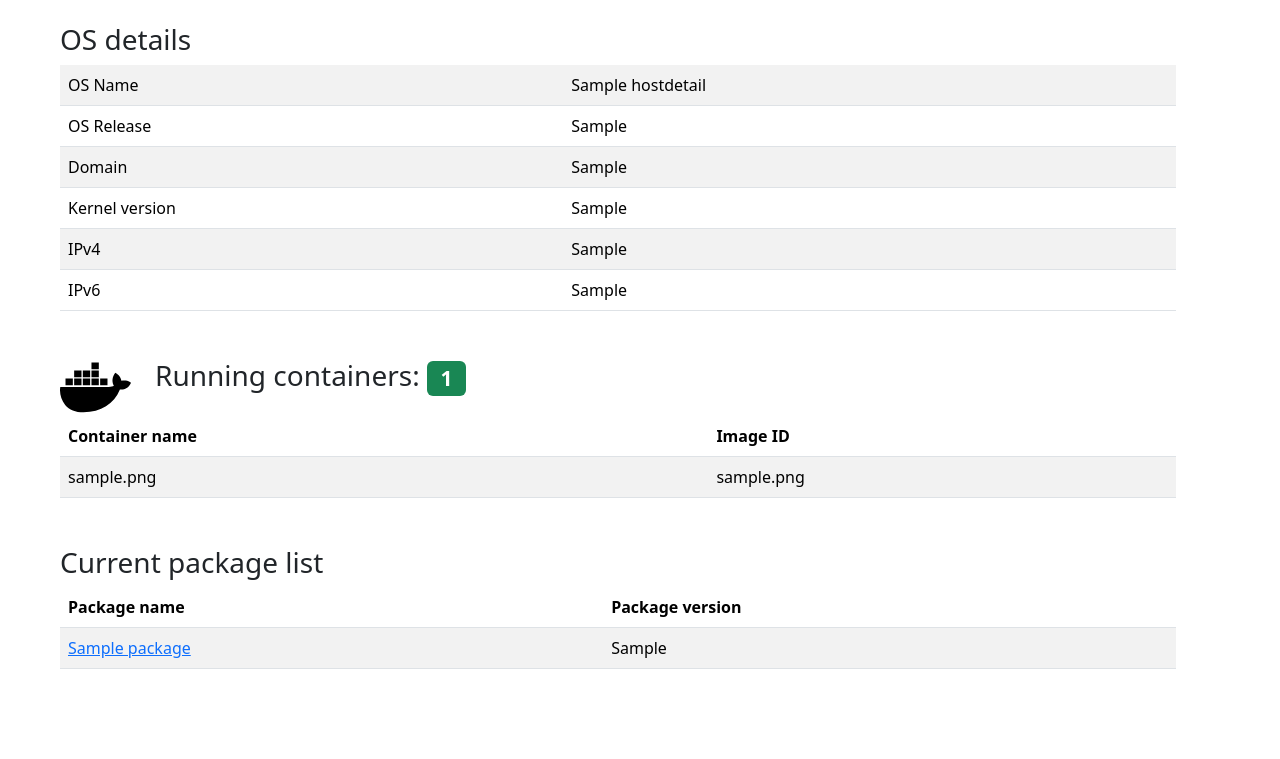
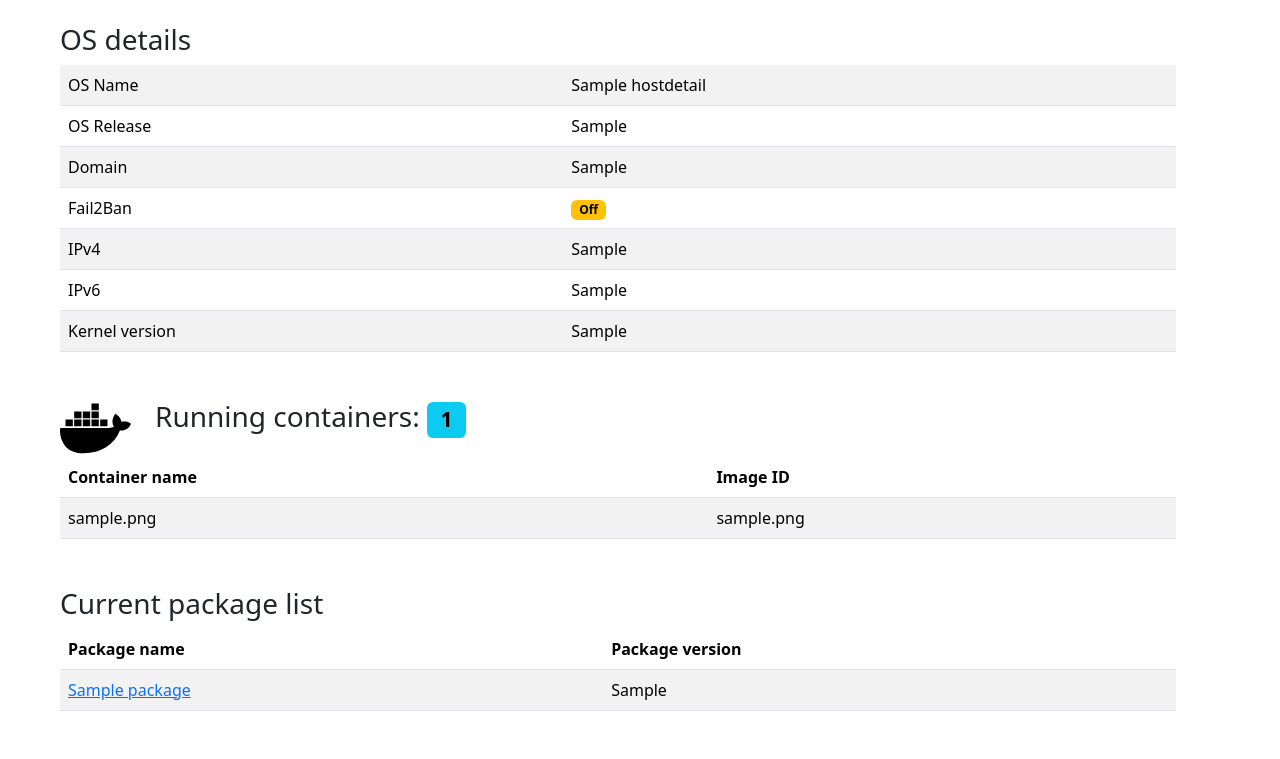
Before and after one commit to SUNET/hittade-server, a Django app: page /servers/host/1 in a window 1280 px wide. Shown: the part 167-926 px from the top of the page. Before the commit the page ends 836 px from the top, so only its background shows below. Run offline with Django 4.2, Linux system fonts and the light colour scheme; tables that the repository leaves empty hold one stand-in row (values such as "Sample post"); some libraries are stand-ins or nearby versions.

Commit message:
Saves and shows fail2ban status of each host

```diff
--- a/servers/models.py
+++ b/servers/models.py
@@ -16,6 +16,7 @@ class HostDetails(models.Model):
     cosmosrepourl = models.CharField(max_length=255, null=True, blank=True)
     ipv4 = models.CharField(max_length=255, null=True, blank=True)
     ipv6 = models.CharField(max_length=300, null=True, blank=True)
+    fail2ban = models.BooleanField(default=False)
 
 
 class Package(models.Model):
--- a/servers/templates/servers/host.html
+++ b/servers/templates/servers/host.html
@@ -24,8 +24,11 @@
                 <td>{{ details.domain }}</td>
             </tr>
             <tr>
-                <td>Kernel version</td>
-                <td>{{ details.rkr }}</td>
+                <td>Fail2Ban</td>
+                <td>{% if details.fail2ban %} <span class="badge text-bg-success">On</span><span
+                        class="visually-hidden">On</span>
+                    {% else %} <span class="badge text-bg-warning">Off</span><span class="visually-hidden">Off</span>
+                    {% endif %}</td>
             </tr>
             <tr>
                 <td>IPv4</td>
@@ -34,6 +37,10 @@
             <tr>
                 <td>IPv6</td>
                 <td>{{ details.ipv6 }}</td>
+            </tr>
+            <tr>
+                <td>Kernel version</td>
+                <td>{{ details.rkr }}</td>
             </tr>
 
 
@@ -51,7 +58,7 @@
             </svg>
         </div>
         <div class="col col-11">
-            <h3 class="md-2">Running containers: <span class="badge text-bg-success">{{ containers|length }}
+            <h3 class="md-2">Running containers: <span class="badge text-bg-info">{{ containers|length }}
                 </span></h3>
         </div>
     </div>
```
Also changed, not shown: servers/management/commands/addhost.py (+7 -0 lines), servers/migrations/0001_initial.py.
